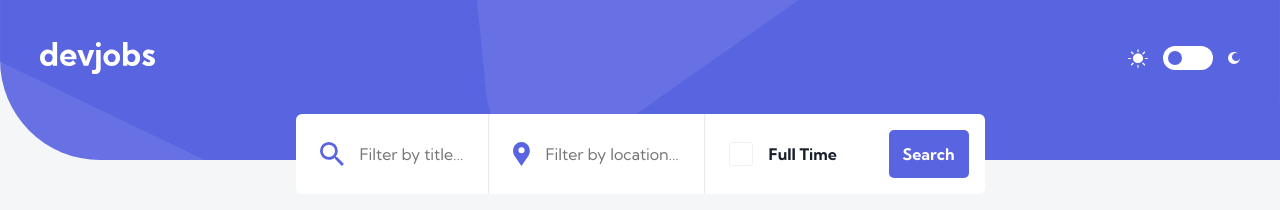
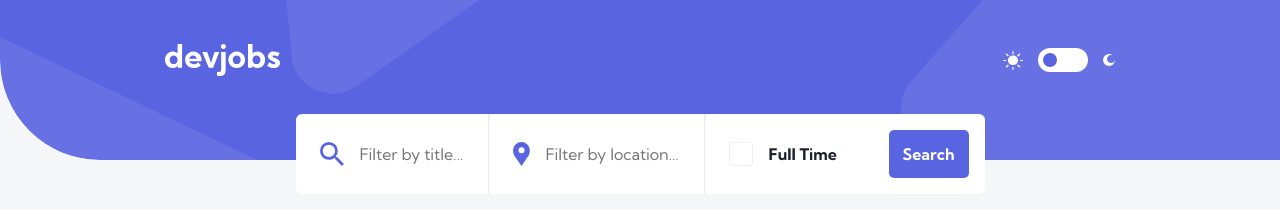
Before and after one commit to achiewe/devjobs-web-app-front, a React (Vite) app: page / in a window 1280 px wide. Shown: the top 210 px of the page. Built offline with nearby package versions, Linux system fonts and the light colour scheme; no server answers.

Commit message:
add responsive desktop design for Header.tsx component

```diff
--- a/src/components/Header.tsx
+++ b/src/components/Header.tsx
@@ -4,6 +4,7 @@ import sunSvg from "../../public/assets/desktop/icon-sun.svg";
 import moonSvg from "../../public/assets/desktop/icon-moon.svg";
 import bgMobile from "../../public/assets/mobile/bg-pattern-header.svg";
 import bgTab from "../../public/assets/tablet/bg-pattern-header.svg";
+import bgDesk from "../../public/assets/desktop/bg-pattern-header.svg";
 import { Mode } from "../store/redux";
 import { useDispatch, useSelector } from "react-redux";
 import { dark } from "../store/ModeSlice";
@@ -52,6 +53,11 @@ const MainHeader = styled.header`
     background-image: url(${bgTab});
     border-radius: 0px 0px 0px 100px;
     padding: 42px 40px 86px 40px;
+  }
+
+  @media (min-width: 1024px) {
+    background-image: url(${bgDesk});
+    padding: 44px 165px 84px 165px;
   }
 
   .logoSvg {
```
